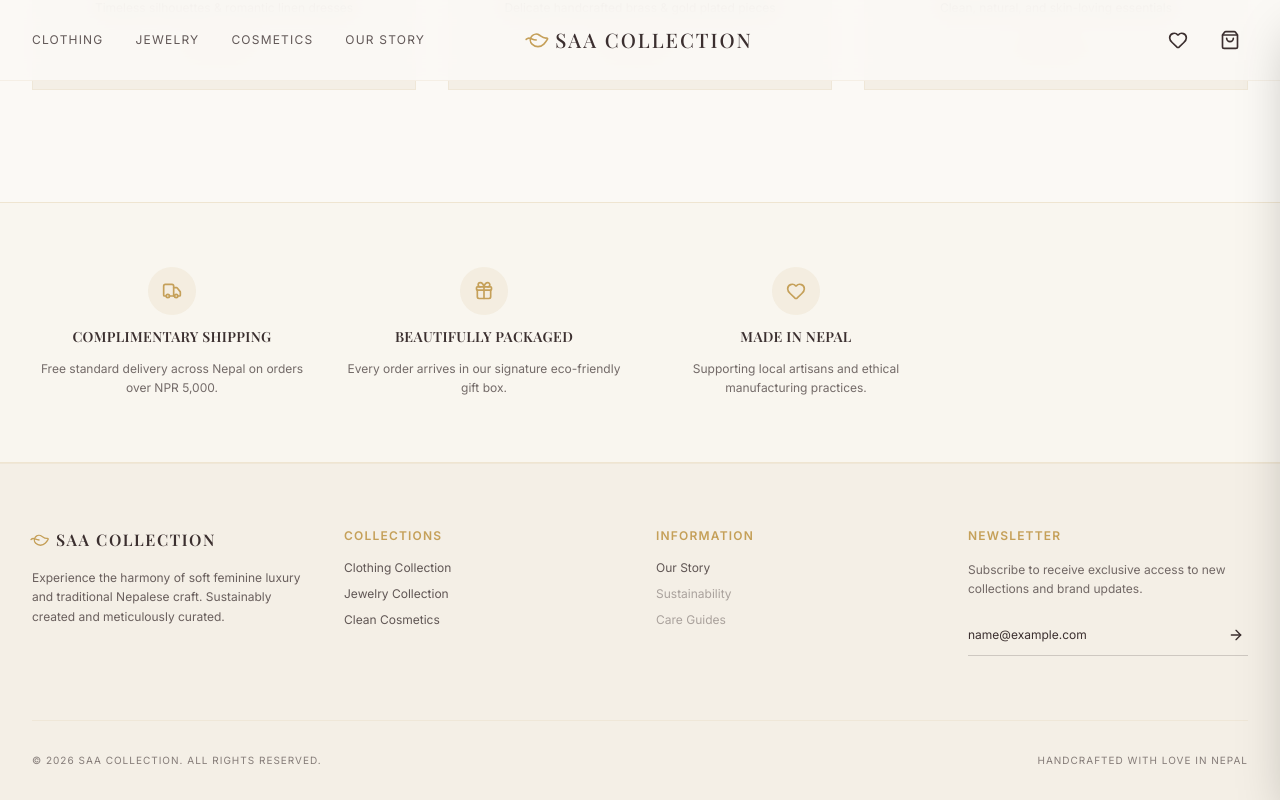
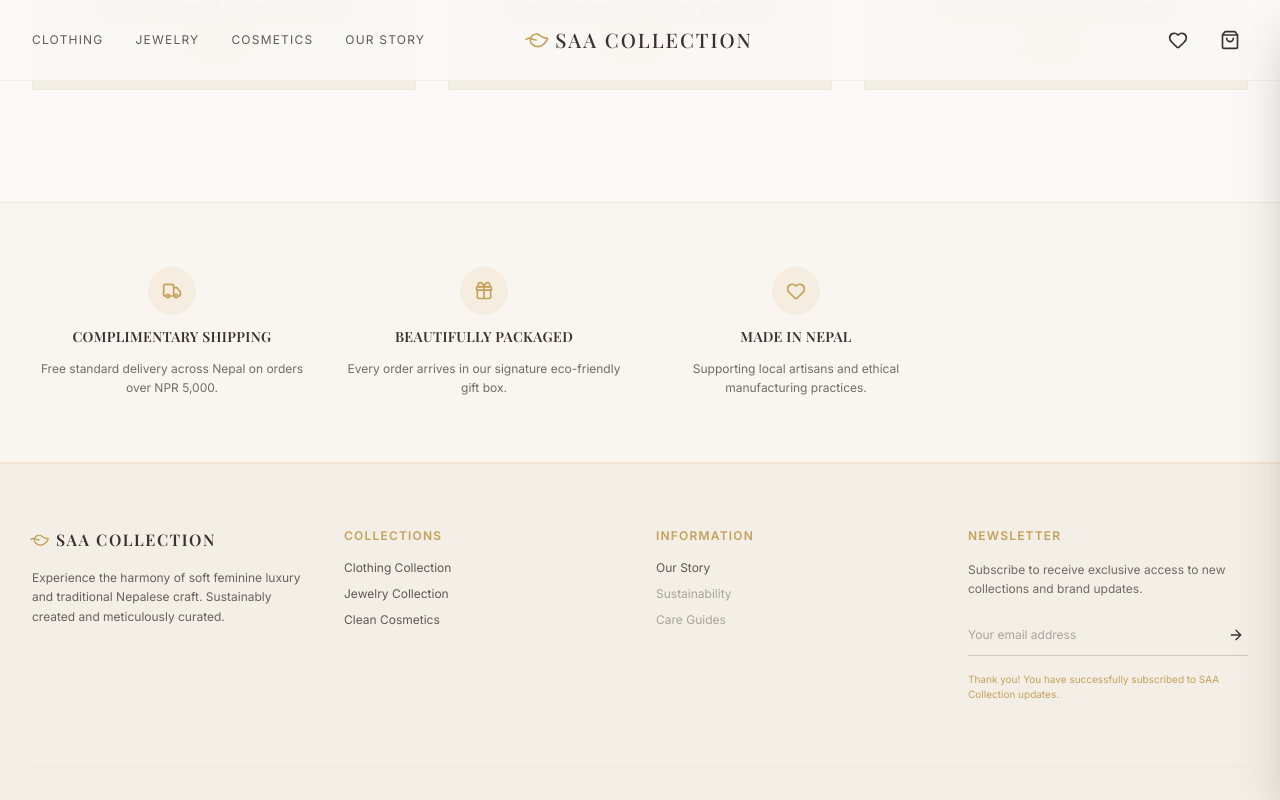
Before and after one commit to Suchak-dahal/Project-SAA, a Next.js app: page / in a window 1280 px wide. Both pictures are taken after typing "name@example.com" into the empty fields and a click on the button 1236 px from the left and 1859 px from the top of the page. Shown: the part 1225-2025 px from the top of the page. Built offline with nearby package versions, Linux system fonts and the light colour scheme; a web font is replaced by a local one.

Commit message:
Convert footer newsletter form into a controlled component with email validation and mock loading state

```diff
--- a/components/layout/Footer.tsx
+++ b/components/layout/Footer.tsx
@@ -1,11 +1,38 @@
 "use client";
 
-import React from "react";
+import React, { useState } from "react";
 import Link from "next/link";
 import { Leaf, ArrowRight } from "lucide-react";
 
 export function Footer() {
   const currentYear = new Date().getFullYear();
+  const [email, setEmail] = useState("");
+  const [status, setStatus] = useState<"idle" | "loading" | "success" | "error">("idle");
+  const [message, setMessage] = useState("");
+
+  const handleSubscribe = async (e: React.FormEvent) => {
+    e.preventDefault();
+    if (!email) {
+      setStatus("error");
+      setMessage("Please enter an email address.");
+      return;
+    }
+    const emailRegex = /^[^\s@]+@[^\s@]+\.[^\s@]+$/;
+    if (!emailRegex.test(email)) {
+      setStatus("error");
+      setMessage("Please enter a valid email address.");
+      return;
+    }
+
+    setStatus("loading");
+    setMessage("");
+
+    setTimeout(() => {
+      setStatus("success");
+      setMessage("Thank you! You have successfully subscribed to SAA Collection updates.");
+      setEmail("");
+    }, 1000);
+  };
 
   return (
     <footer className="bg-[#F4EFE6] border-t border-[#C5A059]/10 pt-16 pb-8 text-[#3B2F2F]">
@@ -77,23 +104,36 @@ export function Footer() {
               Subscribe to receive exclusive access to new collections and brand updates.
             </p>
             <form
-              onSubmit={(e) => e.preventDefault()}
+              onSubmit={handleSubscribe}
               className="flex items-center border-b border-[#3B2F2F]/20 py-2 max-w-sm"
             >
               <input
                 type="email"
                 placeholder="Your email address"
+                value={email}
+                onChange={(e) => setEmail(e.target.value)}
+                disabled={status === "loading"}
                 className="w-full bg-transparent text-xs font-sans text-[#3B2F2F] placeholder-[#3B2F2F]/40 focus:outline-none py-1"
                 required
               />
               <button
                 type="submit"
-                className="p-1 text-[#3B2F2F] hover:text-[#C5A059] transition-colors"
+                disabled={status === "loading"}
+                className="p-1 text-[#3B2F2F] hover:text-[#C5A059] transition-colors disabled:opacity-40"
                 aria-label="Subscribe"
               >
                 <ArrowRight className="h-4 w-4" />
               </button>
             </form>
+            {message && (
+              <p
+                className={`text-[10px] mt-2 font-sans ${
+                  status === "error" ? "text-red-500" : "text-[#C5A059]"
+                }`}
+              >
+                {message}
+              </p>
+            )}
           </div>
         </div>
 
```
